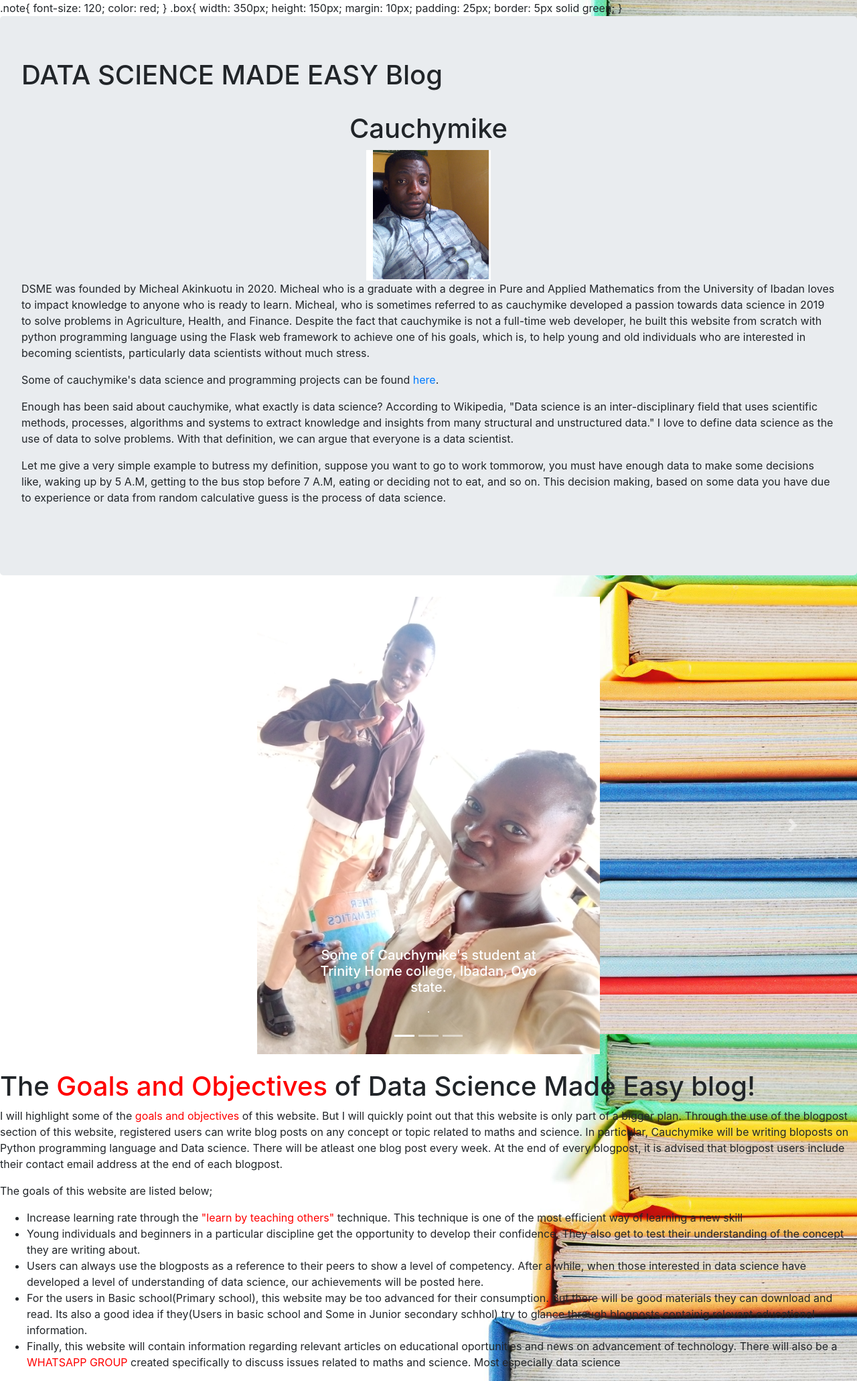
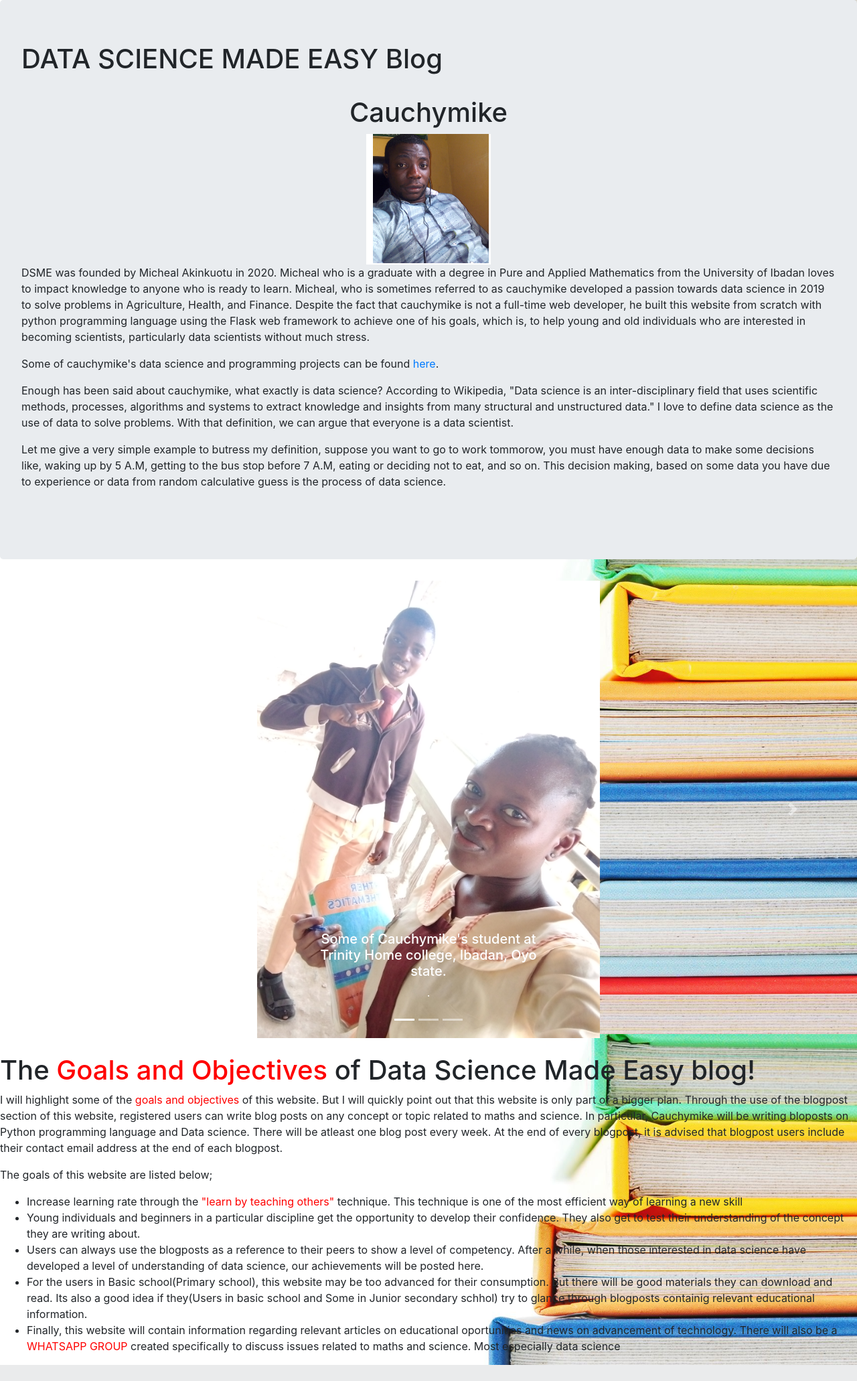
Before and after one commit to cauchymike/data_science, a Flask app: page /info in a window 1280 px wide. Shown: the part 56-2118 px from the top of the page at 67% size. After the commit the page ends 2094 px from the top, so only its background shows below. Run offline with Flask 2, Linux system fonts and the light colour scheme; some libraries are stand-ins or nearby versions.

Commit message:
Update info.html

```diff
--- a/mathsclinicblog/templates/info.html
+++ b/mathsclinicblog/templates/info.html
@@ -1,16 +1,6 @@
 {% extends "base.html" %}
 {% block content %}
-.note{
-      font-size: 120;
-      color: red;
-      }
-.box{
-      width: 350px;
-      height: 150px;
-      margin: 10px;
-      padding: 25px;
-      border: 5px solid green;
-      }
+
   <div class="jumbotron">
     <h1>DATA SCIENCE MADE EASY Blog </h1><br>
     <div align='center'>
```
